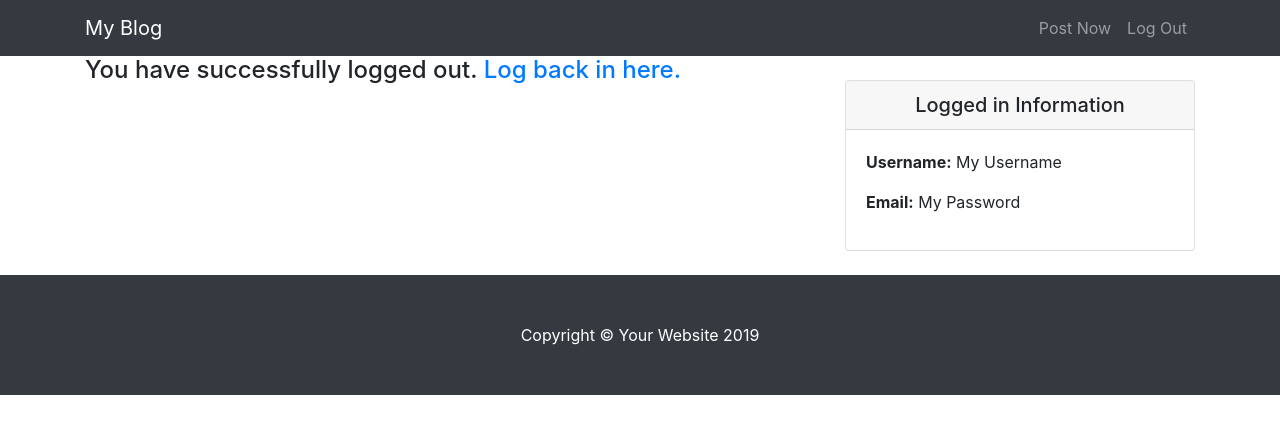
After one commit to NoblePrinceIII/Contractor-2, a Django app: page /users/logout/ in a window 1280 px wide. The commit adds this page. Shown: the top 434 px of the page. Run offline with Django 3.2, Linux system fonts and the light colour scheme; some libraries are stand-ins or nearby versions.

Commit message:
logout working

```diff
--- a/blog/settings.py
+++ b/blog/settings.py
@@ -120,3 +120,5 @@
 # https://docs.djangoproject.com/en/3.0/howto/static-files/
 
 STATIC_URL = '/static/'
+
+LOGIN_REDIRECT_URL = 'blog-home'
--- a/entries/templates/entries/base.html
+++ b/entries/templates/entries/base.html
@@ -36,7 +36,7 @@
             <a class="nav-link" href="#">Post Now</a>
           </li>
           <li class="nav-item">
-            <a class="nav-link" href="#">Log Out</a>
+            <a class="nav-link" href="{% url 'logout' %}">Log Out</a>
           </li>
         </ul>
       </div>
--- /dev/null
+++ b/users/templates/users/logout.html
@@ -0,0 +1,8 @@
+{% extends "entries/base.html" %}
+
+{% block content %}
+
+<div class="col-md-8">
+    <h4> You have successfully logged out. <a href="{% url 'login' %}">Log back in here.</a></h4>
+</div>
+{% endblock %}
--- a/users/urls.py
+++ b/users/urls.py
@@ -4,5 +4,6 @@
 
 urlpatterns = [
     path('register/', views.register, name = 'register' ),
-    path('login/', auth_views.LoginView.as_view(template_name='users/login.html'), name='login')
+    path('login/', auth_views.LoginView.as_view(template_name='users/login.html'), name='login'),
+    path('logout/', auth_views.LogoutView.as_view(template_name='users/logout.html'), name = 'logout' )
 ]
```
Also changed, not shown: db.sqlite3.
